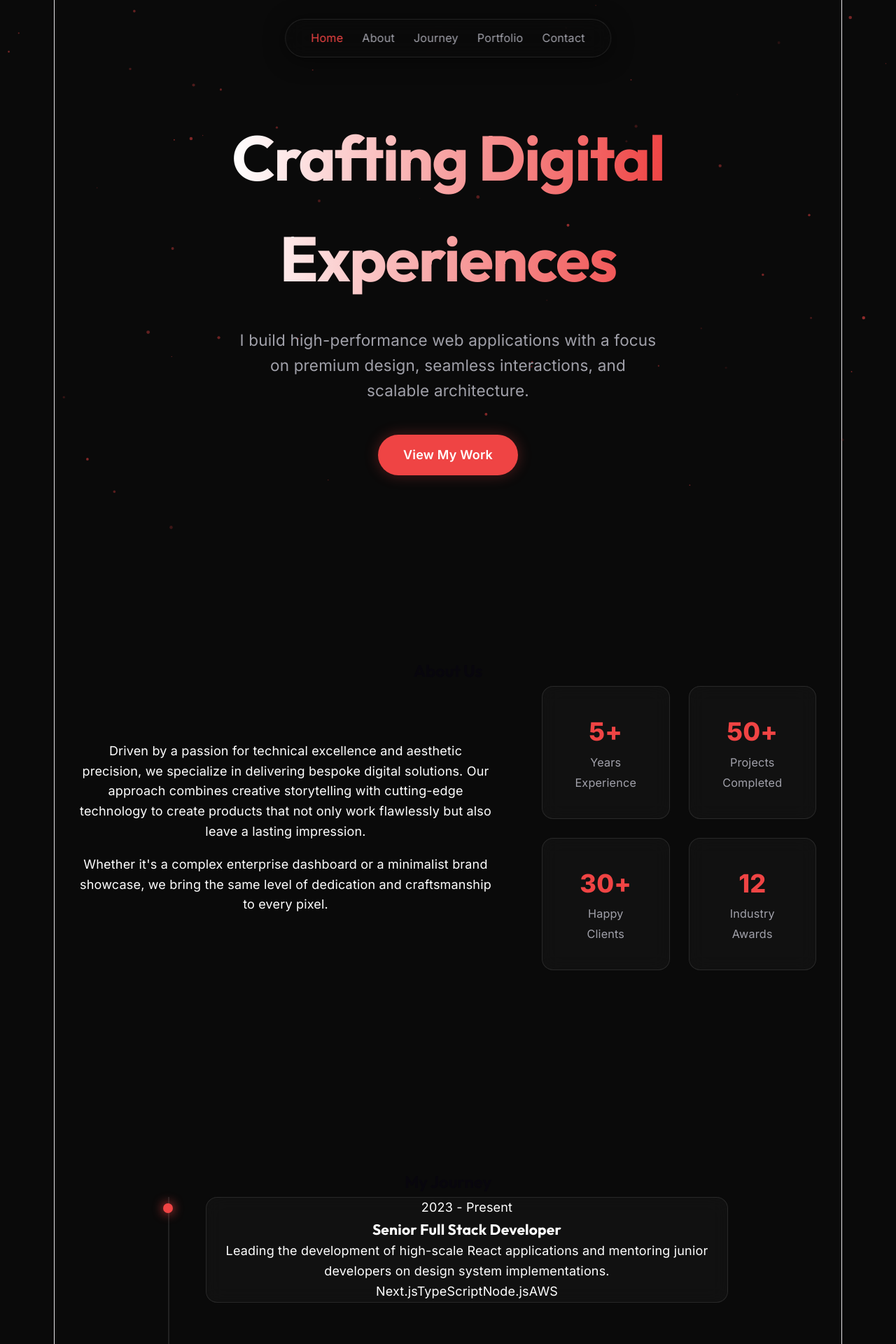
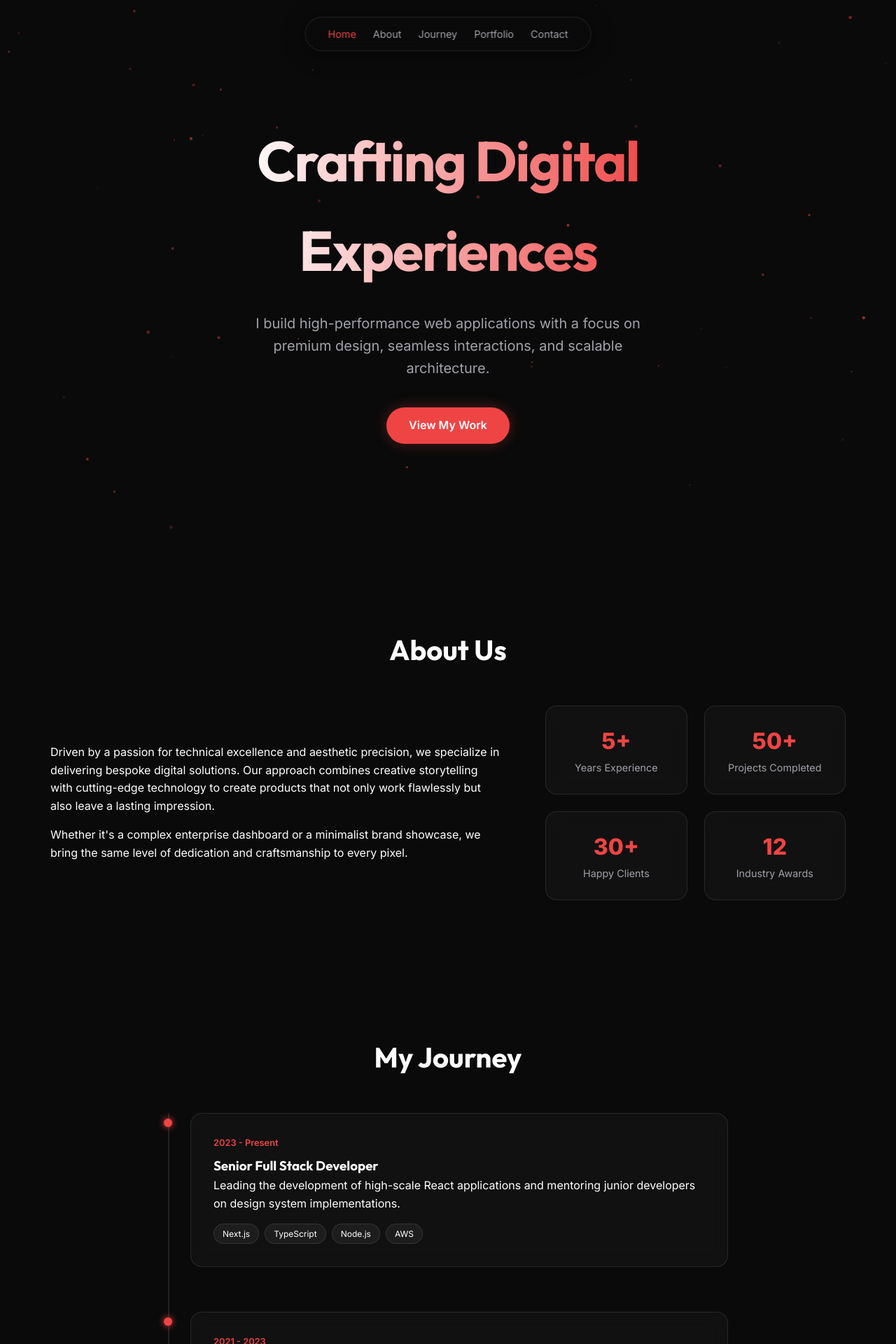
Before and after one commit to rajnig103/rajniportfolio, a React (Vite) app: page / in a window 1280 px wide. Shown: the top 1920 px of the page at 70% size. Built offline with nearby package versions, Linux system fonts and the light colour scheme.

Commit message:
I have synced the React project with your vanilla reference to ensure all premium styles and layouts are correctly matched.

```diff
--- a/src/App.css
+++ b/src/App.css
@@ -1,5 +1,7 @@
 /*
-  Premium Portfolio Design System (React Edition)
+  Premium Portfolio Design System
+  Theme: Dark Mode with Vibrant Red Accents
+  Aesthetics: Glassmorphism, Modern Typography, Smooth Animations
 */
 
 @import url('https://fonts.googleapis.com/css2?family=Inter:wght@300;400;600;800&family=Outfit:wght@300;400;700&display=swap');
@@ -39,16 +41,7 @@ h1, h2, h3 {
   font-weight: 700;
 }
 
-.container {
-  max-width: 1200px;
-  margin: 0 auto;
-  padding: 0 2rem;
-}
-
-section {
-  padding: 8rem 0;
-}
-
+/* Glassmorphism Utility */
 .glass {
   background: var(--glass-bg);
   backdrop-filter: blur(12px);
@@ -57,11 +50,81 @@ section {
   border-radius: 16px;
 }
 
+/* Layout Containers */
+.container {
+  max-width: 1200px;
+  margin: 0 auto;
+  padding: 0 2rem;
+}
+
+section {
+  padding: 6rem 0;
+}
+
+/* Navigation - Floating Pill */
+nav {
+  position: fixed;
+  top: 1.5rem;
+  left: 50%;
+  transform: translateX(-50%);
+  z-index: 1000;
+  width: auto;
+}
+
+.nav-pill {
+  display: flex;
+  gap: 1.5rem;
+  padding: 0.75rem 2rem;
+  background: rgba(10, 10, 10, 0.8);
+  backdrop-filter: blur(16px);
+  border: 1px solid var(--glass-border);
+  border-radius: 50px;
+  box-shadow: 0 4px 30px rgba(0, 0, 0, 0.5);
+}
+
+.nav-pill a {
+  color: var(--text-secondary);
+  text-decoration: none;
+  font-size: 0.9rem;
+  font-weight: 500;
+  transition: var(--transition-smooth);
+}
+
+.nav-pill a:hover, .nav-pill a.active {
+  color: var(--accent-color);
+}
+
+/* Hero Section */
+.hero {
+  height: 100vh;
+  display: flex;
+  align-items: center;
+  justify-content: center;
+  text-align: center;
+  position: relative;
+  overflow: hidden;
+}
+
+.hero-content {
+  position: relative;
+  z-index: 2;
+}
+
 .gradient-text {
+  font-size: 5rem;
+  font-weight: 800;
   background: linear-gradient(to right, #fff, var(--accent-color));
   -webkit-background-clip: text;
   -webkit-text-fill-color: transparent;
-  display: inline-block;
+  margin-bottom: 1.5rem;
+  letter-spacing: -2px;
+}
+
+.hero-sub {
+  font-size: 1.25rem;
+  color: var(--text-secondary);
+  max-width: 600px;
+  margin: 0 auto 2.5rem;
 }
 
 .btn {
@@ -72,8 +135,6 @@ section {
   transition: var(--transition-smooth);
   cursor: pointer;
   display: inline-block;
-  border: none;
-  font-family: inherit;
 }
 
 .btn-primary {
@@ -87,70 +148,56 @@ section {
   box-shadow: 0 0 30px var(--accent-glow);
 }
 
-/* Specific React Components Styling */
-
-/* Navbar */
-.navbar {
-  position: fixed;
-  top: 1.5rem;
-  left: 50%;
-  transform: translateX(-50%);
-  z-index: 1000;
+/* About Section */
+.section-title {
+  font-size: 2.5rem;
+  margin-bottom: 3rem;
+  text-align: center;
 }
 
-.nav-pill {
-  display: flex;
-  gap: 1.5rem;
-  padding: 0.75rem 2rem;
-  background: rgba(10, 10, 10, 0.8);
-  backdrop-filter: blur(16px);
-  border: 1px solid var(--glass-border);
-  border-radius: 50px;
-  box-shadow: 0 4px 30px rgba(0, 0, 0, 0.5);
+.about-grid {
+  display: grid;
+  grid-template-columns: 1.2fr 0.8fr;
+  gap: 4rem;
+  align-items: center;
 }
 
-.nav-link {
-  color: var(--text-secondary);
-  text-decoration: none;
-  font-size: 0.9rem;
-  font-weight: 500;
-  transition: var(--transition-smooth);
-  cursor: pointer;
+.stats-grid {
+  display: grid;
+  grid-template-columns: repeat(2, 1fr);
+  gap: 1.5rem;
 }
 
-.nav-link.active {
-  color: var(--accent-color);
+.stat-card {
+  padding: 1.5rem;
+  text-align: center;
+  transition: var(--transition-smooth);
 }
 
-/* Hero */
-.hero {
-  height: 100vh;
-  display: flex;
-  align-items: center;
-  justify-content: center;
-  text-align: center;
-  position: relative;
+.stat-card:hover {
+  border-color: var(--accent-color);
+  transform: translateY(-5px);
+  box-shadow: 0 0 20px rgba(239, 68, 68, 0.1);
 }
 
-.hero h1 {
-  font-size: 5rem;
-  margin-bottom: 1.5rem;
-  letter-spacing: -2px;
+.stat-number {
+  font-size: 2rem;
+  font-weight: 800;
+  color: var(--accent-color);
+  display: block;
 }
 
-.hero-sub {
-  font-size: 1.25rem;
+.stat-label {
+  font-size: 0.9rem;
   color: var(--text-secondary);
-  max-width: 600px;
-  margin: 0 auto 2.5rem;
 }
 
-/* Journey */
+/* Journey Timeline */
 .timeline {
   position: relative;
   max-width: 800px;
   margin: 0 auto;
-  padding-left: 3rem;
+  padding-left: 2rem;
 }
 
 .timeline::before {
@@ -170,35 +217,67 @@ section {
 
 .timeline-dot {
   position: absolute;
-  left: -3.4rem;
+  left: -2.4rem;
   top: 0.5rem;
-  width: 14px;
-  height: 14px;
+  width: 12px;
+  height: 12px;
   background: var(--accent-color);
   border-radius: 50%;
-  box-shadow: 0 0 15px var(--accent-color);
+  box-shadow: 0 0 10px var(--accent-color);
 }
 
-/* Portfolio */
+.timeline-content {
+  padding: 2rem;
+}
+
+.timeline-date {
+  font-size: 0.8rem;
+  font-weight: 600;
+  color: var(--accent-color);
+  margin-bottom: 0.5rem;
+  display: block;
+}
+
+.tech-tags {
+  display: flex;
+  flex-wrap: wrap;
+  gap: 0.5rem;
+  margin-top: 1rem;
+}
+
+.tag {
+  font-size: 0.75rem;
+  padding: 0.25rem 0.75rem;
+  background: rgba(255, 255, 255, 0.05);
+  border-radius: 50px;
+  border: 1px solid var(--glass-border);
+}
+
+/* Portfolio Grid */
 .portfolio-grid {
   display: grid;
-  grid-template-columns: repeat(auto-fit, minmax(320px, 1fr));
-  gap: 2.5rem;
+  grid-template-columns: repeat(auto-fit, minmax(300px, 1fr));
+  gap: 2rem;
 }
 
 .project-card {
+  overflow: hidden;
   position: relative;
-  height: 420px;
-  overflow: hidden;
+  height: 400px;
   transition: var(--transition-smooth);
+}
+
+.project-card:hover {
+  transform: translateY(-10px);
+  border-color: var(--accent-color);
 }
 
 .project-img {
   width: 100%;
   height: 100%;
   object-fit: cover;
+  transition: var(--transition-smooth);
   opacity: 0.6;
-  transition: var(--transition-smooth);
 }
 
 .project-card:hover .project-img {
@@ -211,35 +290,70 @@ section {
   bottom: 0;
   left: 0;
   right: 0;
-  padding: 2.5rem;
-  background: linear-gradient(to top, rgba(10, 10, 10, 0.95), transparent);
+  padding: 2rem;
+  background: linear-gradient(to top, rgba(10, 10, 10, 0.9), transparent);
 }
 
-/* Stats */
-.stats-grid {
-  display: grid;
-  grid-template-columns: repeat(auto-fit, minmax(150px, 1fr));
-  gap: 1.5rem;
+/* Contact Form */
+.contact-container {
+  max-width: 600px;
+  margin: 0 auto;
 }
 
-.stat-card {
-  padding: 2rem;
-  text-align: center;
+.form-group {
+  margin-bottom: 1.5rem;
 }
 
-/* Canvas */
+input, textarea {
+  width: 100%;
+  padding: 1rem;
+  background: rgba(255, 255, 255, 0.02);
+  border: 1px solid var(--glass-border);
+  border-radius: 12px;
+  color: #fff;
+  font-family: inherit;
+  transition: var(--transition-smooth);
+}
+
+input:focus, textarea:focus {
+  outline: none;
+  border-color: var(--accent-color);
+  background: rgba(255, 255, 255, 0.05);
+}
+
+/* Animations */
+.reveal {
+  opacity: 0;
+  transform: translateY(30px);
+  transition: all 0.8s ease-out;
+}
+
+.reveal.active {
+  opacity: 1;
+  transform: translateY(0);
+}
+
+/* Responsive */
+@media (max-width: 768px) {
+  .gradient-text {
+    font-size: 3rem;
+  }
+  .about-grid {
+    grid-template-columns: 1fr;
+  }
+  .nav-pill {
+    padding: 0.5rem 1.5rem;
+    gap: 1rem;
+  }
+}
+
+/* Particle Background Canvas */
 #bg-canvas {
   position: fixed;
   top: 0;
   left: 0;
   width: 100%;
   height: 100%;
-  z-index: 0;
+  z-index: 1;
   pointer-events: none;
 }
-
-@media (max-width: 768px) {
-  .hero h1 { font-size: 3rem; }
-  section { padding: 4rem 0; }
-  .nav-pill { gap: 1rem; padding: 0.6rem 1.2rem; }
-}
--- a/src/components/About.jsx
+++ b/src/components/About.jsx
@@ -20,7 +20,7 @@ const About = () => {
                 >
                     About Us
                 </motion.h2>
-                <div className="about-grid" style={{ display: 'grid', gridTemplateColumns: '1.2fr 0.8fr', gap: '4rem', alignItems: 'center' }}>
+                <div className="about-grid">
                     <motion.div
                         className="about-text"
                         initial={{ opacity: 0, x: -30 }}
@@ -42,8 +42,8 @@ const About = () => {
                                 transition={{ duration: 0.5, delay: index * 0.1 }}
                                 whileHover={{ y: -5, borderColor: 'var(--accent-color)' }}
                             >
-                                <span className="stat-number" style={{ fontSize: '2rem', fontWeight: 800, color: 'var(--accent-color)', display: 'block' }}>{stat.number}</span>
-                                <span className="stat-label" style={{ fontSize: '0.9rem', color: 'var(--text-secondary)' }}>{stat.label}</span>
+                                <span className="stat-number">{stat.number}</span>
+                                <span className="stat-label">{stat.label}</span>
                             </motion.div>
                         ))}
                     </div>
--- a/src/index.css
+++ b/src/index.css
@@ -1,111 +1,13 @@
-:root {
-  --text: #6b6375;
-  --text-h: #08060d;
-  --bg: #fff;
-  --border: #e5e4e7;
-  --code-bg: #f4f3ec;
-  --accent: #aa3bff;
-  --accent-bg: rgba(170, 59, 255, 0.1);
-  --accent-border: rgba(170, 59, 255, 0.5);
-  --social-bg: rgba(244, 243, 236, 0.5);
-  --shadow:
-    rgba(0, 0, 0, 0.1) 0 10px 15px -3px, rgba(0, 0, 0, 0.05) 0 4px 6px -2px;
-
-  --sans: system-ui, 'Segoe UI', Roboto, sans-serif;
-  --heading: system-ui, 'Segoe UI', Roboto, sans-serif;
-  --mono: ui-monospace, Consolas, monospace;
-
-  font: 18px/145% var(--sans);
-  letter-spacing: 0.18px;
-  color-scheme: light dark;
-  color: var(--text);
-  background: var(--bg);
-  font-synthesis: none;
-  text-rendering: optimizeLegibility;
-  -webkit-font-smoothing: antialiased;
-  -moz-osx-font-smoothing: grayscale;
-
-  @media (max-width: 1024px) {
-    font-size: 16px;
-  }
-}
-
-@media (prefers-color-scheme: dark) {
-  :root {
-    --text: #9ca3af;
-    --text-h: #f3f4f6;
-    --bg: #16171d;
-    --border: #2e303a;
-    --code-bg: #1f2028;
-    --accent: #c084fc;
-    --accent-bg: rgba(192, 132, 252, 0.15);
-    --accent-border: rgba(192, 132, 252, 0.5);
-    --social-bg: rgba(47, 48, 58, 0.5);
-    --shadow:
-      rgba(0, 0, 0, 0.4) 0 10px 15px -3px, rgba(0, 0, 0, 0.25) 0 4px 6px -2px;
-  }
-
-  #social .button-icon {
-    filter: invert(1) brightness(2);
-  }
+/* Minimal index.css to ensure root container behavior */
+#root {
+  width: 100%;
+  min-height: 100vh;
+  display: flex;
+  flex-direction: column;
 }
 
 body {
   margin: 0;
+  padding: 0;
+  background-color: #0a0a0a; /* Matches --bg-color in App.css */
 }
-
-#root {
-  width: 1126px;
-  max-width: 100%;
-  margin: 0 auto;
-  text-align: center;
-  border-inline: 1px solid var(--border);
-  min-height: 100svh;
-  display: flex;
-  flex-direction: column;
-  box-sizing: border-box;
-}
-
-h1,
-h2 {
-  font-family: var(--heading);
-  font-weight: 500;
-  color: var(--text-h);
-}
-
-h1 {
-  font-size: 56px;
-  letter-spacing: -1.68px;
-  margin: 32px 0;
-  @media (max-width: 1024px) {
-    font-size: 36px;
-    margin: 20px 0;
-  }
-}
-h2 {
-  font-size: 24px;
-  line-height: 118%;
-  letter-spacing: -0.24px;
-  margin: 0 0 8px;
-  @media (max-width: 1024px) {
-    font-size: 20px;
-  }
-}
-p {
-  margin: 0;
-}
-
-code,
-.counter {
-  font-family: var(--mono);
-  display: inline-flex;
-  border-radius: 4px;
-  color: var(--text-h);
-}
-
-code {
-  font-size: 15px;
-  line-height: 135%;
-  padding: 4px 8px;
-  background: var(--code-bg);
-}
```
Also changed, not shown: src/components/Contact.jsx (+4 -9 lines).
